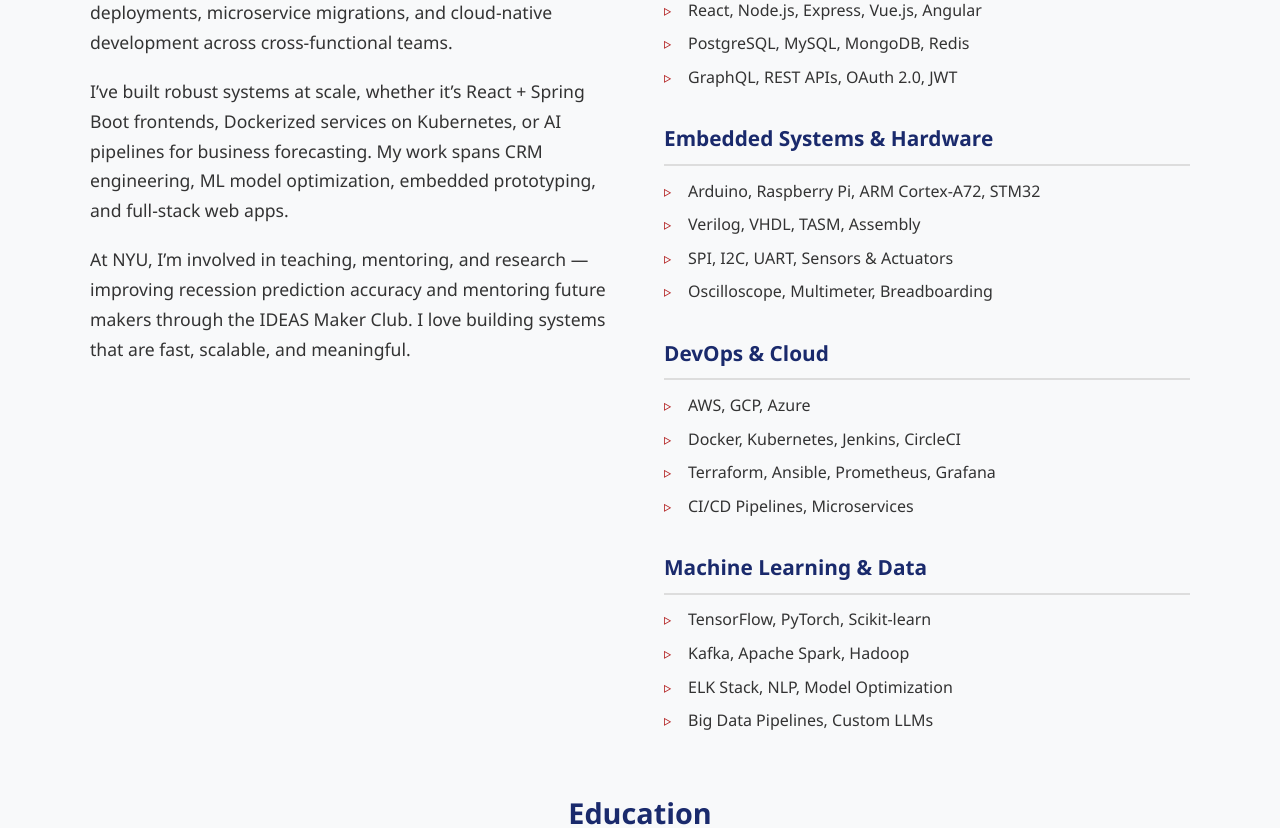
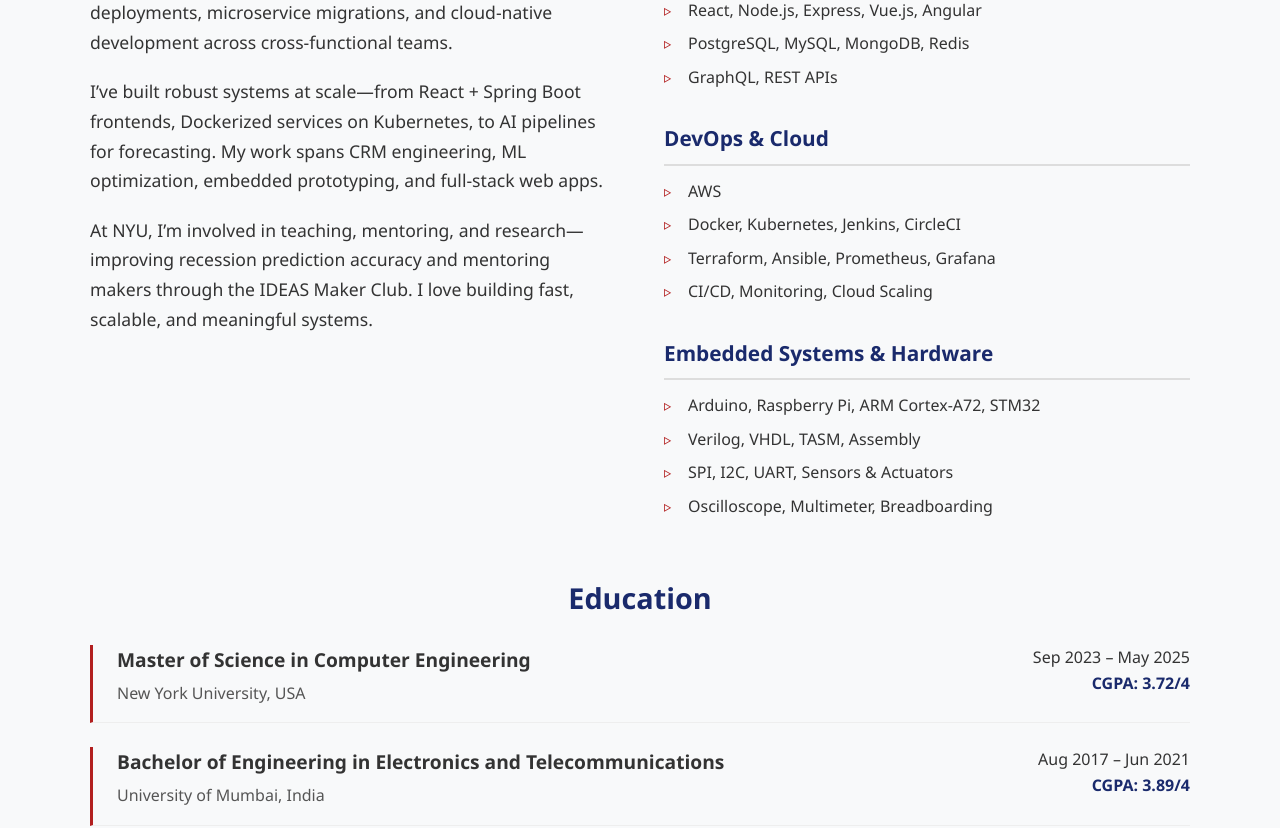
Before and after one commit to BhairaviVSD/bhairavivsd.github.io, a React (Vite) app: page / in a window 1280 px wide. Shown: the part 1100-1928 px from the top of the page. Built offline with nearby package versions, Linux system fonts and the light colour scheme.

Commit message:
Adding updated files 0.7

```diff
--- a/src/components/About.jsx
+++ b/src/components/About.jsx
@@ -10,54 +10,44 @@
         <div className={styles.content}>
           <div className={styles.aboutText}>
             <p>
-              I'm Bhairavi Sawantdesai, currently pursuing my Master’s in Computer Engineering at NYU with a CGPA of 3.72. I bring over two years of industry experience at Accenture, where I led CRM deployments, microservice migrations, and cloud-native development across cross-functional teams.
+              I'm Bhairavi Sawantdesai, currently pursuing my Master’s in Computer Engineering at NYU with a CGPA of 3.72. I bring over two years of experience at Accenture, where I led CRM deployments, microservice migrations, and cloud-native development across cross-functional teams.
             </p>
             <p>
-              I’ve built robust systems at scale, whether it’s React + Spring Boot frontends, Dockerized services on Kubernetes, or AI pipelines for business forecasting. My work spans CRM engineering, ML model optimization, embedded prototyping, and full-stack web apps.
+              I’ve built robust systems at scale—from React + Spring Boot frontends, Dockerized services on Kubernetes, to AI pipelines for forecasting. My work spans CRM engineering, ML optimization, embedded prototyping, and full-stack web apps.
             </p>
             <p>
-              At NYU, I’m involved in teaching, mentoring, and research — improving recession prediction accuracy and mentoring future makers through the IDEAS Maker Club. I love building systems that are fast, scalable, and meaningful.
+              At NYU, I’m involved in teaching, mentoring, and research—improving recession prediction accuracy and mentoring makers through the IDEAS Maker Club. I love building fast, scalable, and meaningful systems.
             </p>
           </div>
 
           <div className={styles.skills}>
             <div className={styles.skillCategory}>
               <h3>Software & Web Development</h3>
-              <ul>
+              <ul className={styles.twoColumn}>
                 <li>Java, Python, C/C++, TypeScript, Go</li>
                 <li>React, Node.js, Express, Vue.js, Angular</li>
                 <li>PostgreSQL, MySQL, MongoDB, Redis</li>
-                <li>GraphQL, REST APIs, OAuth 2.0, JWT</li>
+                <li>GraphQL, REST APIs</li>
+              </ul>
+            </div>
+
+            <div className={styles.skillCategory}>
+              <h3>DevOps & Cloud</h3>
+              <ul className={styles.twoColumn}>
+                <li>AWS</li>
+                <li>Docker, Kubernetes, Jenkins, CircleCI</li>
+                <li>Terraform, Ansible, Prometheus, Grafana</li>
+                <li>CI/CD, Monitoring, Cloud Scaling</li>
               </ul>
             </div>
 
             <div className={styles.skillCategory}>
               <h3>Embedded Systems & Hardware</h3>
-              <ul>
+              <ul className={styles.twoColumn}>
                 <li>Arduino, Raspberry Pi, ARM Cortex-A72, STM32</li>
                 <li>Verilog, VHDL, TASM, Assembly</li>
                 <li>SPI, I2C, UART, Sensors & Actuators</li>
                 <li>Oscilloscope, Multimeter, Breadboarding</li>
-              </ul>
-            </div>
-
-            <div className={styles.skillCategory}>
-              <h3>DevOps & Cloud</h3>
-              <ul>
-                <li>AWS, GCP, Azure</li>
-                <li>Docker, Kubernetes, Jenkins, CircleCI</li>
-                <li>Terraform, Ansible, Prometheus, Grafana</li>
-                <li>CI/CD Pipelines, Microservices</li>
-              </ul>
-            </div>
-
-            <div className={styles.skillCategory}>
-              <h3>Machine Learning & Data</h3>
-              <ul>
-                <li>TensorFlow, PyTorch, Scikit-learn</li>
-                <li>Kafka, Apache Spark, Hadoop</li>
-                <li>ELK Stack, NLP, Model Optimization</li>
-                <li>Big Data Pipelines, Custom LLMs</li>
               </ul>
             </div>
           </div>
@@ -78,7 +68,7 @@
 
           <div className={styles.educationItem}>
             <div className={styles.degree}>
-              <h4>Bachelor of Engineering in Electronics & Telecommunication</h4>
+              <h4>Bachelor of Engineering in Electronics and Telecommunications</h4>
               <p>University of Mumbai, India</p>
             </div>
             <div className={styles.eduDetails}>
```
Also changed, not shown: 1 other file (tests, documents, lock files or other folders).
